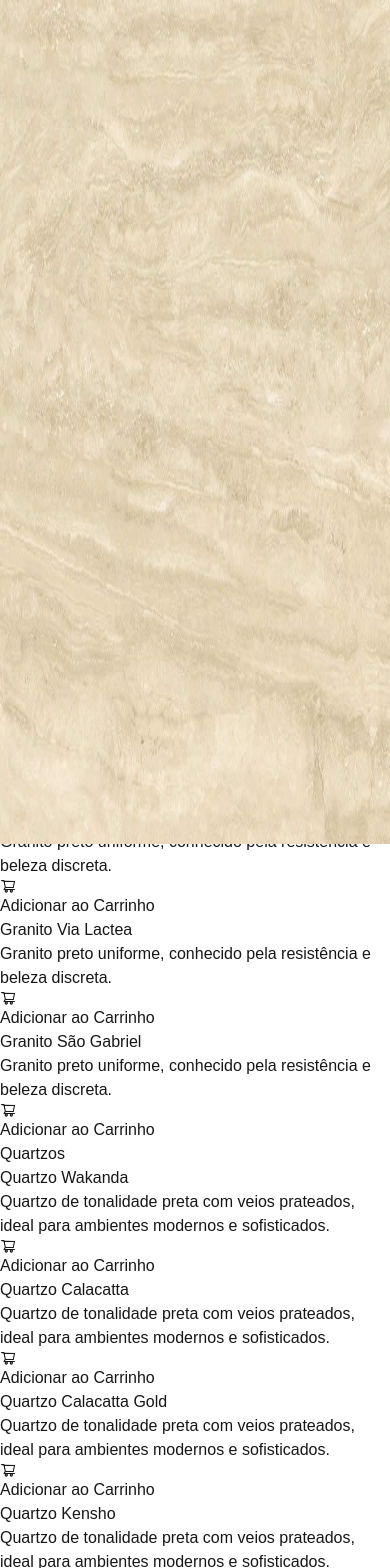
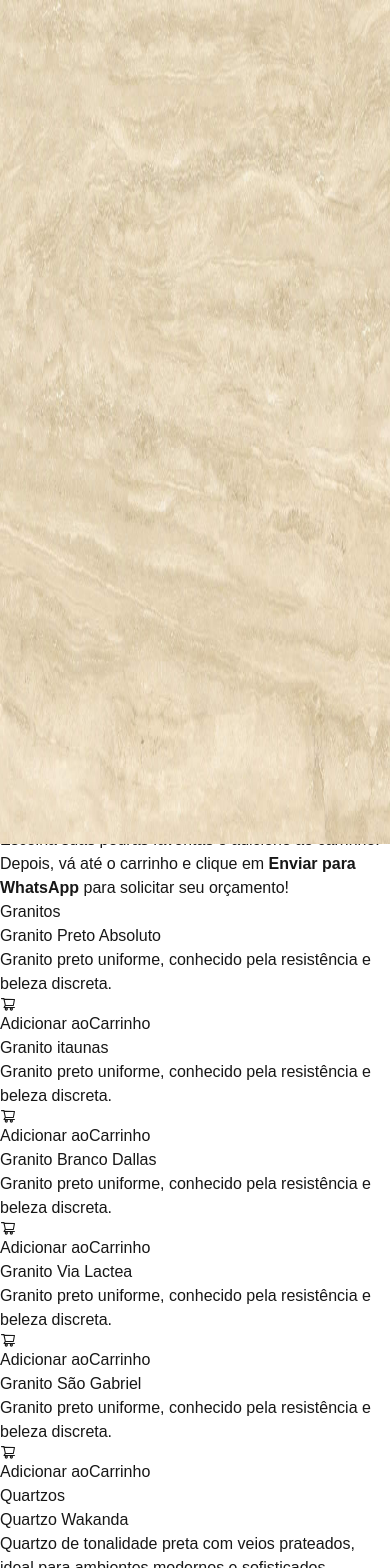
Before and after one commit to Constantegabriel/last-marmo, a Next.js app: page /materials in a window 390 px wide. Shown: the top 1568 px of the page. Built offline with nearby package versions, Linux system fonts and the light colour scheme.

Commit message:
Alteraçoes no layout e responsividade da pagina materials

```diff
--- a/src/app/components/navbar.tsx
+++ b/src/app/components/navbar.tsx
@@ -136,10 +136,6 @@ export default function Navbar() {
               />
             </Link>
           </div>
-          <div className="text-3xl border-b-[2px] border-white text-white font-bold mb-6">
-            Páginas
-          </div>
-
           <button
             onClick={() => setMenuOpen(false)}
             className="absolute top-6 right-6 text-[35px] text-white"
--- a/src/app/materials/page.tsx
+++ b/src/app/materials/page.tsx
@@ -248,15 +248,20 @@ export default function MaterialsPage() {
       </nav>
 
       <div className="flex-1 pt-[160px] lg:pt-[20px] md:mr-[350px] bg-gray-50">
-        <div className="p-6">
-          <h1 className="text-3xl md:text-4xl font-extrabold text-left text-gray-800 mb-6">
-            Descubra Alguns dos nossos Materiais Exclusivos
-          </h1>
-          <p className="text-left text-gray-600 text-lg max-w-3xl mb-12">
-            Selecione as pedras que você gostou e adicione ao carrinho. Em
-            seguida, vá até seu carrinho e clique em <b>'Enviar para WhatsApp'</b> para que possamos consultar e preparar
-            seu orçamento personalizado!
-          </p>
+        <div className="p-2 sm:p-6">
+        <div className="relative w-full h-[300px] md:h-[400px] lg:h-[400px] overflow-hidden">
+          <img src="img/ban6.jpg" alt="Materiais Exclusivos" className="w-full h-full object-cover" />
+          <div className="absolute inset-0 bg-gradient-to-r from-gray-900/70 to-transparent"></div>
+          <div className="absolute inset-0 flex flex-col justify-center items-start px-6 md:px-12 lg:px-20 text-white">
+            <h1 className="text-2xl md:text-4xl font-extrabold text-left mb-4">
+              Descubra Alguns dos Nossos Materiais Exclusivos
+            </h1>
+            <p className="text-left text-md lg:text-lg max-w-3xl">
+              Escolha suas pedras favoritas e adicione ao carrinho. Depois, vá até o carrinho e clique em <b>Enviar para WhatsApp</b> para solicitar seu orçamento!
+            </p>
+          </div>
+        </div>
+
 
           {/* Renderização por categorias */}
           {["Granito", "Quartzo", "Quartzito", "Mármore"].map((category) => (
@@ -264,22 +269,27 @@ export default function MaterialsPage() {
               <h2 className="text-3xl font-bold text-center border-b-[4px] w-[50%] lg:w-[30%] pb-4 border-gray-800 mx-auto text-gray-800 mt-20 mb-20">
                 {category}s
               </h2>
-              <div className="grid grid-cols-1 sm:grid-cols-2 md:grid-cols-1 lg:grid-cols-2 xl:grid-cols-3 gap-8">
+              <div className="grid grid-cols-2 xl:grid-cols-3 gap-2 sm:gap-8">
                 {materials
                   .filter((material) => material.category === category)
                   .map((material) => (
-                    <div key={material.id} className="rounded-lg hover:shadow-xl transition-transform transform hover:scale-105">
-                      <div className="w-full h-56 relative">
-                        <Image src={material.imageUrl} alt={material.title} fill className="object-cover" />
+                    <div key={material.id} className="overflow-hidden transition-transform">
+                      <div className="w-full h-[180px] sm:h-56 md:h-[200px] lg:w-full lg:aspect-square relative group">
+                        <Image
+                          src={material.imageUrl}
+                          alt={material.title}
+                          fill
+                          className="object-cover transition-transform duration-300 group-hover:scale-110"
+                        />
                       </div>
-                      <div className="p-4">
+                      <div className="py-4 sm:p-4 md:p-0 md:py-4">
                         <h3 className="text-xl font-semibold text-gray-800">{material.title}</h3>
                         <p className="text-gray-500 text-sm mt-2">{material.description}</p>
                         <button
                           onClick={() => addToCart(material)}
                           className="w-full bg-gray-800 hover:bg-gray-900 text-white text-lg font-medium mt-4 py-2 rounded-md flex items-center justify-center transition-colors"
                         >
-                          <AiOutlineShoppingCart className="mr-2" /> Adicionar ao Carrinho
+                          <AiOutlineShoppingCart className="mr-2" /> <span className="hidden sm:flex md:hidden lg:flex pr-[5px]">Adicionar ao</span>Carrinho
                         </button>
                       </div>
                     </div>
```
Also changed, not shown: src/app/contact/page.tsx (+13 -13 lines).
